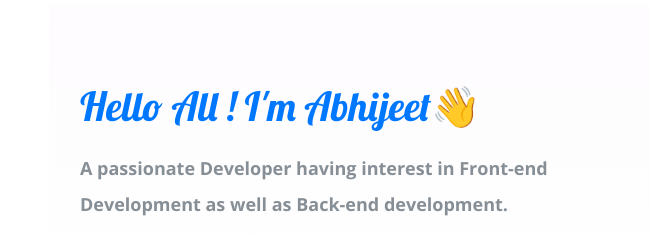
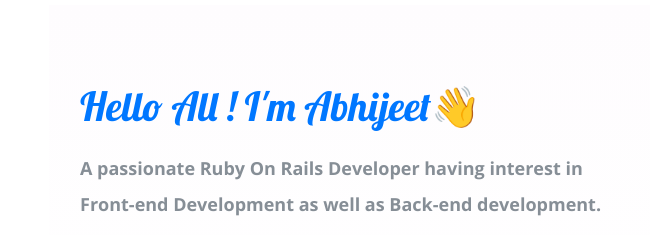
Before and after one commit to abhij2110/Mypersonalportfolio, a plain HTML site: page index.html in a window 1280 px wide. Shown: the part 134-369 px from the top of the page, 0-650 px from the left. Drawn offline with nearby package versions, Linux system fonts and the light colour scheme; grey boxes are pictures that could not be loaded; a web font is replaced by a local one.

Commit message:
New Updates

```diff
--- a/index.html
+++ b/index.html
@@ -64,7 +64,7 @@
       </div>
       <div class="col-lg-6 section-1">
         <h1 class="Hello">Hello All ! I'm Abhijeet<span class="wave">👋</span></h1>
-        <p>A passionate Developer having interest in Front-end Development as well as
+        <p>A passionate Ruby On Rails Developer having interest in Front-end Development as well as
           Back-end development.
         </p>
         <div class=social_media_icon>
```
